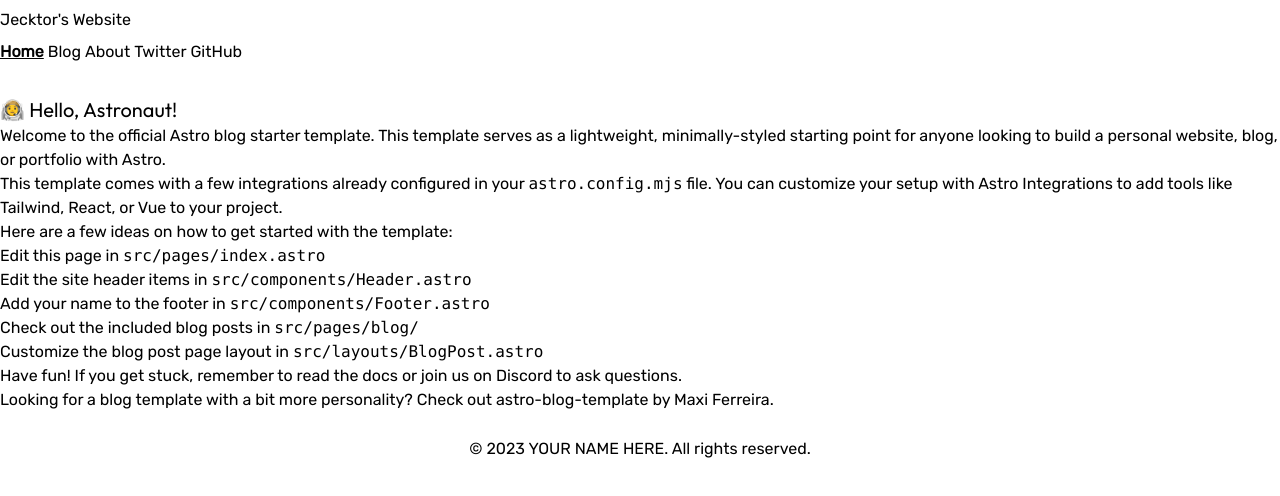
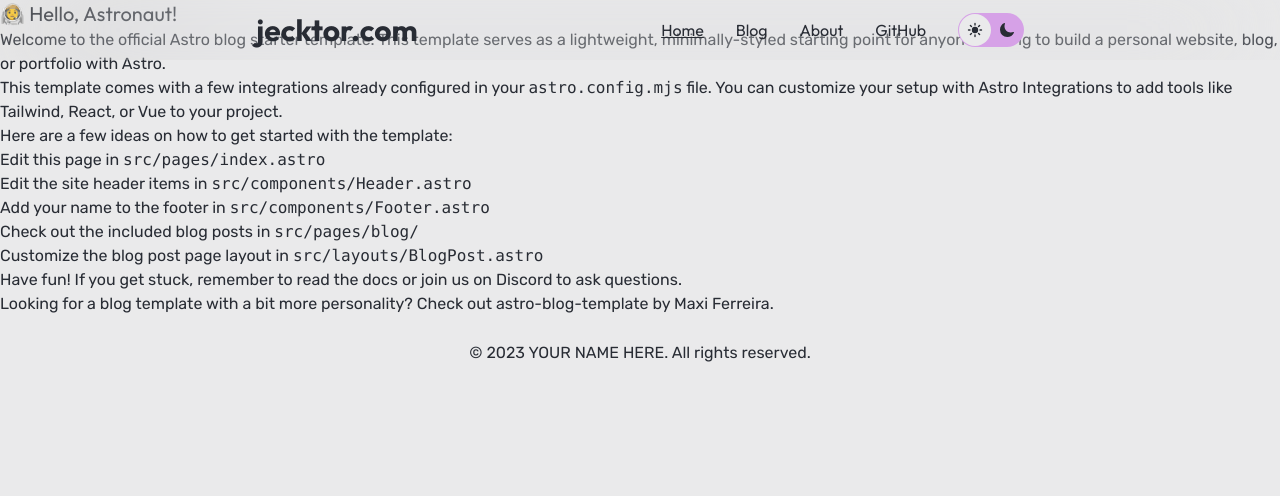
Before and after one commit to jecktor/jecktor.com, an Astro site: page / in a window 1280 px wide. Built offline with nearby package versions, Linux system fonts and the light colour scheme; Astro itself is replaced by a stand-in of ours.

Commit message:
Structured basic header & added toggle theme support

```diff
--- a/package.json
+++ b/package.json
@@ -15,13 +15,12 @@
 		"@astrojs/rss": "^2.1.1",
 		"@astrojs/sitemap": "^1.0.1",
 		"@astrojs/tailwind": "^3.0.1",
-		"@fontsource/outfit": "^4.5.11",
-		"@fontsource/rubik": "^4.5.14",
 		"@types/react": "^18.0.28",
 		"@types/react-dom": "^18.0.6",
 		"astro": "^2.0.4",
 		"react": "^18.0.0",
 		"react-dom": "^18.0.0",
+		"react-icons": "^4.7.1",
 		"tailwindcss": "^3.0.24"
 	},
 	"devDependencies": {
--- /dev/null
+++ b/src/components/Body.astro
@@ -0,0 +1,5 @@
+<body
+  class="bg-neutral-100 dark:bg-neutral-700 text-neutral-700 dark:text-neutral-100 break-words leading-6 transition-colors duration-500"
+>
+  <slot />
+</body>
--- a/src/components/Header.astro
+++ b/src/components/Header.astro
@@ -1,25 +1,21 @@
 ---
 import HeaderLink from './HeaderLink.astro';
-import { SITE_TITLE } from '../consts';
+import ToggleTheme from './ToggleTheme';
 ---
 
-<header>
-	<h2>
-		{SITE_TITLE}
-	</h2>
-	<nav>
-		<HeaderLink href="/">Home</HeaderLink>
-		<HeaderLink href="/blog">Blog</HeaderLink>
-		<HeaderLink href="/about">About</HeaderLink>
-		<HeaderLink href="https://twitter.com/astrodotbuild" target="_blank">Twitter</HeaderLink>
-		<HeaderLink href="https://github.com/withastro/astro" target="_blank">GitHub</HeaderLink>
-	</nav>
+<header class="font-head fixed w-full px-5 py-3 backdrop-blur-3xl">
+  <div class="mx-auto max-w-3xl flex items-center justify-between">
+    <h2 class="font-bold text-3xl">jecktor.com</h2>
+    <div class="flex gap-8">
+      <nav class="items-center gap-8 hidden md:flex">
+        <HeaderLink href="/">Home</HeaderLink>
+        <HeaderLink href="/blog">Blog</HeaderLink>
+        <HeaderLink href="/about">About</HeaderLink>
+        <HeaderLink href="https://github.com/withastro/astro" target="_blank">
+          GitHub
+        </HeaderLink>
+      </nav>
+      <ToggleTheme client:load />
+    </div>
+  </div>
 </header>
-<style>
-	header {
-		margin: 0em 0 2em;
-	}
-	h2 {
-		margin: 0.5em 0;
-	}
-</style>
--- a/src/components/HeaderLink.astro
+++ b/src/components/HeaderLink.astro
@@ -16,7 +16,6 @@ const isActive = href === pathname || href === pathname.replace(/\/$/, '');
     text-decoration: none;
   }
   a.active {
-		font-weight: bolder;
     text-decoration: underline;
   }
 </style>
--- /dev/null
+++ b/src/components/ToggleTheme.tsx
@@ -0,0 +1,62 @@
+import { useState, useEffect } from 'react';
+import { IoSunny, IoMoon } from 'react-icons/io5';
+
+const themes = ['light', 'dark'];
+
+const ThemeToggle = () => {
+  const [isMounted, setIsMounted] = useState(false);
+  const [theme, setTheme] = useState(() => {
+    if (import.meta.env.SSR) return undefined;
+
+    if (typeof localStorage !== 'undefined' && localStorage.getItem('theme'))
+      return localStorage.getItem('theme');
+
+    if (window.matchMedia('(prefers-color-scheme: dark)').matches)
+      return 'dark';
+
+    return 'light';
+  });
+
+  const toggleTheme = () => {
+    const t = theme === 'light' ? 'dark' : 'light';
+
+    localStorage.setItem('theme', t);
+    setTheme(t);
+  };
+
+  useEffect(() => {
+    const root = document.documentElement;
+
+    if (theme === 'light') root.classList.remove('dark');
+    else root.classList.add('dark');
+  }, [theme]);
+
+  useEffect(() => {
+    setIsMounted(true);
+  }, []);
+
+  return isMounted ? (
+    <div className="inline-flex items-center p-[1px] rounded-3xl bg-accent-300 dark:bg-neutral-700">
+      {themes.map(t => {
+        const checked = t === theme;
+
+        return (
+          <button
+            key={t}
+            onClick={toggleTheme}
+            aria-label="Toggle theme"
+            className={`${
+              checked ? 'bg-neutral-100 text-neutral-700' : ''
+            } cursor-pointer rounded-3xl p-2`}
+          >
+            {t === 'light' ? <IoSunny /> : <IoMoon />}
+          </button>
+        );
+      })}
+    </div>
+  ) : (
+    <div />
+  );
+};
+
+export default ThemeToggle;
--- a/src/pages/index.astro
+++ b/src/pages/index.astro
@@ -1,11 +1,10 @@
 ---
 import BaseHead from '../components/BaseHead.astro';
 import Header from '../components/Header.astro';
+import Body from '../components/Body.astro';
 import Footer from '../components/Footer.astro';
+
 import { SITE_TITLE, SITE_DESCRIPTION } from '../consts';
-
-import '@fontsource/rubik';
-import '@fontsource/outfit';
 ---
 
 <!DOCTYPE html>
@@ -13,8 +12,8 @@ import '@fontsource/outfit';
   <head>
     <BaseHead title={SITE_TITLE} description={SITE_DESCRIPTION} />
   </head>
-  <body>
-    <Header title={SITE_TITLE} />
+  <Body>
+    <Header />
     <main>
       <h1 class="font-head text-xl">🧑‍🚀 Hello, Astronaut!</h1>
       <p>
@@ -63,5 +62,5 @@ import '@fontsource/outfit';
       </p>
     </main>
     <Footer />
-  </body>
+  </Body>
 </html>
--- a/src/styles/global.css
+++ b/src/styles/global.css
@@ -1,3 +1,5 @@
+@import url('https://fonts.googleapis.com/css2?family=Outfit:wght@400;700&family=Rubik:ital,wght@0,400;0,700;1,400;1,700&display=swap');
+
 body {
   font-family: 'Rubik', Verdana, --apple-system, Arial, Helvetica, sans-serif;
   -webkit-font-smoothing: antialiased;
```
Also changed, not shown: 1 other file. Lines whose indentation alone changed are shown as unchanged.
